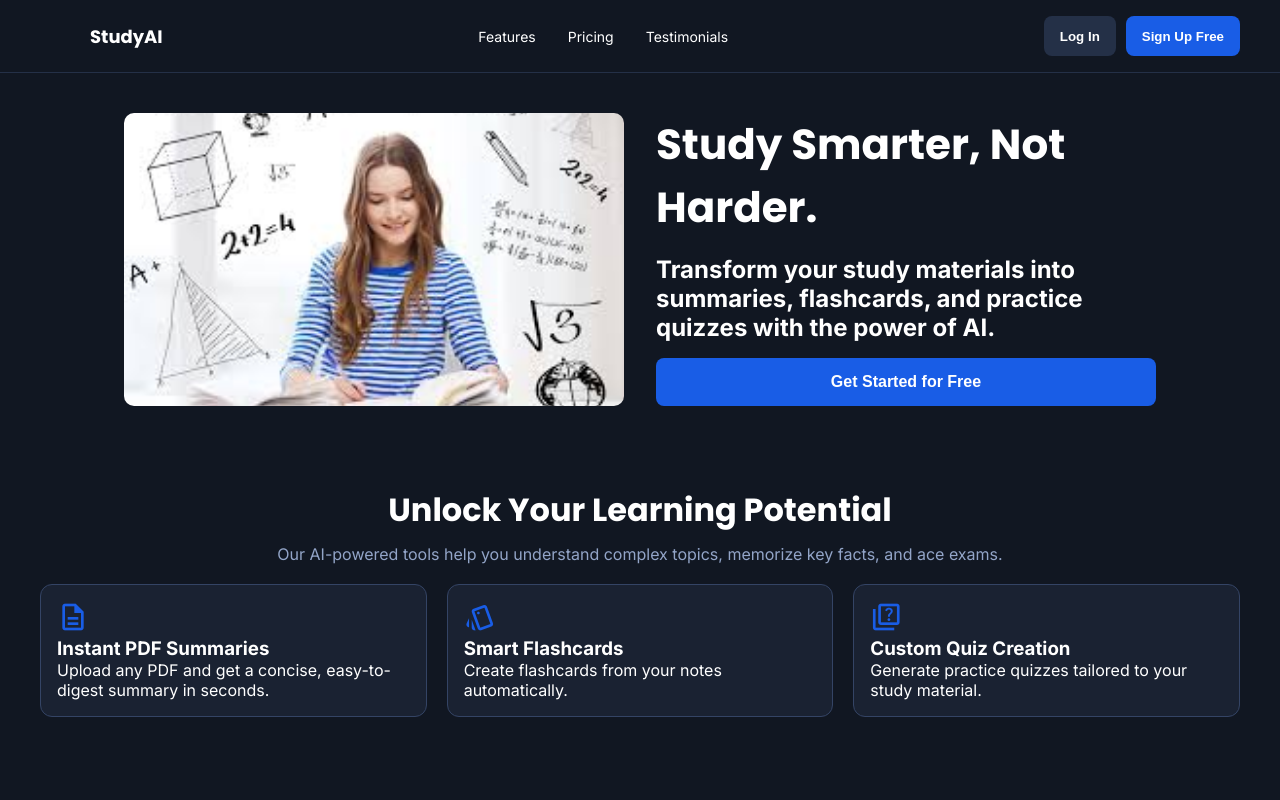
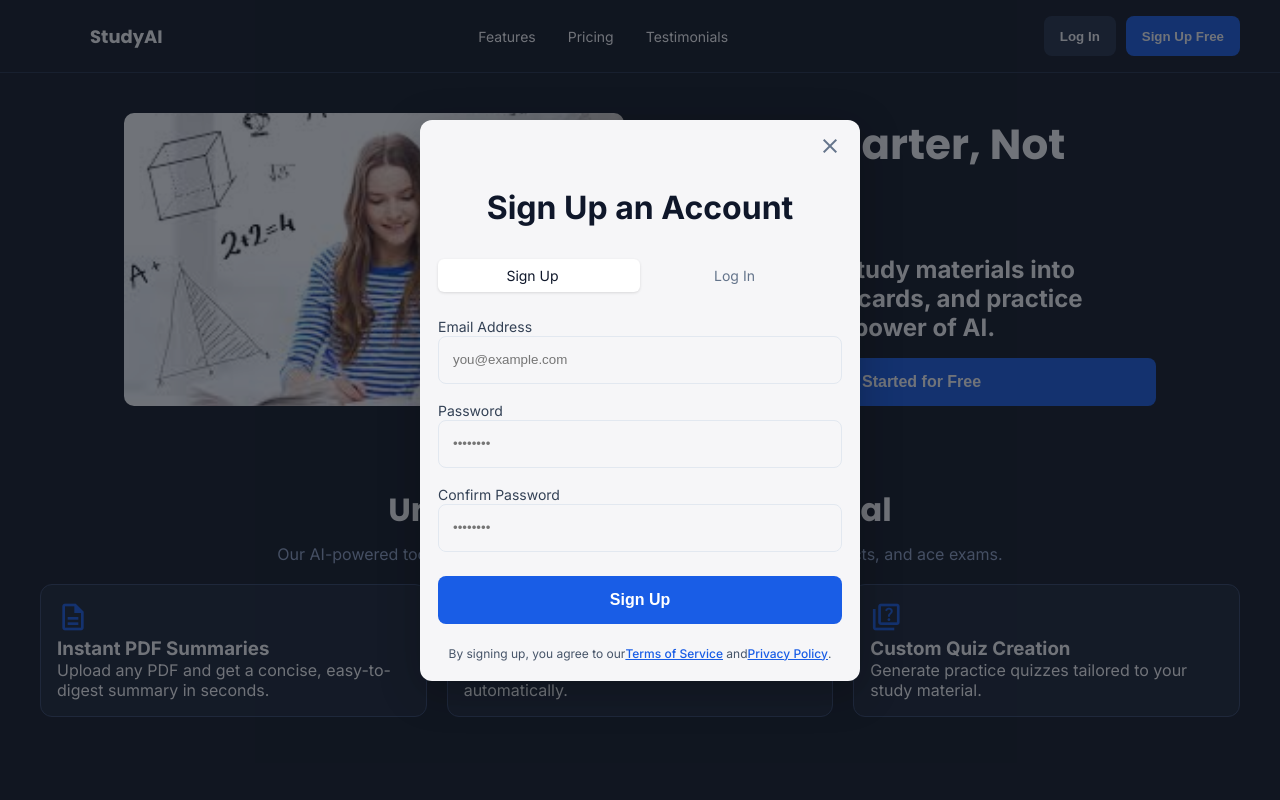
Before and after one commit to YashRajput74/sahajMarg, a React (Vite) app: page / in a window 1280 px wide. Both pictures are taken after a click on the button "Log In". Shown: the top 800 px of the page. Built offline with nearby package versions, Linux system fonts and the light colour scheme; no server answers.

Commit message:
added a login signin modal

```diff
--- /dev/null
+++ b/src/components/Modal.jsx
@@ -0,0 +1,71 @@
+import { useState } from 'react';
+import '../styles/LoginModal.css';
+
+const Modal = ({ isOpen, onClose }) => {
+    const [authType, setAuthType] = useState('Sign Up');
+
+    if (!isOpen) return null;
+
+    return (
+        <div className="modal-overlay">
+            <div className="modal-container">
+                <div className="modal-header">
+                    <button className="modal-close-btn" onClick={onClose}>
+                        <span className="material-symbols-outlined">close</span>
+                    </button>
+                </div>
+                <h1 className="modal-title">{authType} an Account</h1>
+
+                <div className="auth-toggle">
+                    <label
+                        className={`auth-toggle-item ${authType === 'Sign Up' ? 'active' : ''}`}
+                        onClick={() => setAuthType('Sign Up')}
+                    >
+                        Sign Up
+                        <input type="radio" checked={authType === 'Sign Up'} className="auth-radio" />
+                    </label>
+                    <label
+                        className={`auth-toggle-item ${authType === 'Log In' ? 'active' : ''}`}
+                        onClick={() => setAuthType('Log In')}
+                    >
+                        Log In
+                        <input type="radio" checked={authType === 'Log In'} className="auth-radio" />
+                    </label>
+                </div>
+
+                <div className="form-fields">
+                    <div className="input-group">
+                        <label htmlFor="email" className="input-label">Email Address</label>
+                        <input className="input-field" id="email" placeholder="you@example.com" type="email" />
+                    </div>
+
+                    <div className="input-group">
+                        <label htmlFor="password" className="input-label">Password</label>
+                        <input className="input-field" id="password" placeholder="••••••••" type="password" />
+                    </div>
+
+                    {authType === 'Sign Up' && (
+                        <div className="input-group">
+                            <label htmlFor="confirm-password" className="input-label">Confirm Password</label>
+                            <input className="input-field" id="confirm-password" placeholder="••••••••" type="password" />
+                        </div>
+                    )}
+                </div>
+
+                <div className="action-btn">
+                    <button className="submit-btn">
+                        {authType}
+                    </button>
+                </div>
+
+                <p className="terms-privacy">
+                    By signing up, you agree to our
+                    <a href="#" className="link">Terms of Service</a> and
+                    <a href="#" className="link">Privacy Policy</a>.
+                </p>
+            </div>
+        </div>
+    );
+};
+
+export default Modal;
--- a/src/pages/Dashboard.jsx
+++ b/src/pages/Dashboard.jsx
@@ -1,8 +1,14 @@
 import { useNavigate } from "react-router-dom";
+import Modal from "../components/Modal";
 import "../styles/Dashboard.css";
+import { useState } from "react";
 
 export default function Dashboard() {
     const navigate = useNavigate();
+    const [isModalOpen, setIsModalOpen] = useState(false);
+
+    const openModal = () => setIsModalOpen(true);
+    const closeModal = () => setIsModalOpen(false);
     return (
         <div className="page bg-dark text-white font-display">
             <header className="navbar">
@@ -27,8 +33,8 @@ export default function Dashboard() {
                 </nav>
 
                 <div className="nav-actions">
-                    <button className="btn secondary">Log In</button>
-                    <button className="btn primary">Sign Up Free</button>
+                    <button className="btn secondary" onClick={openModal}>Log In</button>
+                    <button className="btn primary" onClick={openModal}>Sign Up Free</button>
                 </div>
             </header>
 
@@ -165,6 +171,7 @@ export default function Dashboard() {
             <footer className="footer">
                 <p>© 2024 StudyAI. All rights reserved.</p>
             </footer>
+            <Modal isOpen={isModalOpen} onClose={closeModal} />
         </div>
     );
 }
--- /dev/null
+++ b/src/styles/LoginModal.css
@@ -0,0 +1,234 @@
+.modal-overlay {
+  position: fixed;
+  top: 0;
+  left: 0;
+  width: 100%;
+  height: 100%;
+  background: rgba(17, 22, 33, 0.6);
+  display: flex;
+  justify-content: center;
+  align-items: center;
+  z-index: 2000;
+}
+
+.modal-container {
+  background: #f6f6f8;
+  color: #1e293b;
+  width: 100%;
+  max-width: 440px;
+  border-radius: 12px;
+  box-shadow: 0 10px 40px rgba(0,0,0,0.25);
+  padding: 0;
+  overflow: hidden;
+  position: relative;
+}
+
+.dark .modal-container {
+  background: #111621;
+  color: white;
+}
+
+.modal-header {
+  display: flex;
+  justify-content: flex-end;
+  padding: 14px 18px;
+}
+
+.modal-close-btn {
+  background: none;
+  border: none;
+  cursor: pointer;
+  color: #64748b;
+  font-size: 24px;
+  transition: 0.2s;
+}
+
+.modal-close-btn:hover {
+  color: #1e293b;
+}
+
+.modal-title {
+  font-size: 32px;
+  font-weight: 700;
+  text-align: center;
+  padding: 10px 16px 20px;
+  color: #0f172a;
+}
+
+.dark .modal-title {
+  color: white;
+}
+
+.auth-toggle {
+  display: flex;
+  padding: 12px 18px;
+}
+
+.auth-toggle-inner {
+  display: flex;
+  width: 100%;
+  height: 42px;
+  background: #e2e8f0;
+  border-radius: 8px;
+  padding: 4px;
+}
+
+.dark .auth-toggle-inner {
+  background: #243047;
+}
+
+.auth-toggle-item {
+  flex: 1;
+  text-align: center;
+  padding: 8px;
+  border-radius: 6px;
+  cursor: pointer;
+  font-size: 14px;
+  color: #64748b;
+  transition: all 0.2s;
+}
+
+.auth-toggle-item.active {
+  background: white;
+  color: #0f172a;
+  box-shadow: 0 1px 3px rgba(0,0,0,0.12);
+}
+
+.dark .auth-toggle-item.active {
+  background: #111621;
+  color: white;
+}
+
+.auth-radio {
+  visibility: hidden;
+}
+
+.social-buttons {
+  padding: 12px 18px;
+  display: flex;
+  flex-direction: column;
+  gap: 12px;
+}
+
+.social-btn {
+  height: 48px;
+  border-radius: 8px;
+  background: #f1f5f9;
+  border: 1px solid #e2e8f0;
+  font-weight: 600;
+  cursor: pointer;
+  transition: 0.2s;
+}
+
+.social-btn:hover {
+  background: #e2e8f0;
+}
+
+.dark .social-btn {
+  background: #243047;
+  border-color: #334155;
+  color: white;
+}
+
+.dark .social-btn:hover {
+  background: #1e293b;
+}
+
+.divider {
+  display: flex;
+  align-items: center;
+  gap: 14px;
+  padding: 8px 18px;
+}
+
+.divider hr {
+  flex: 1;
+  border-color: #e2e8f0;
+}
+
+.dark .divider hr {
+  border-color: #334155;
+}
+
+.divider p {
+  font-size: 14px;
+  color: #64748b;
+}
+
+.form-fields {
+  padding: 12px 18px;
+  display: flex;
+  flex-direction: column;
+  gap: 16px;
+}
+
+.input-group label {
+  font-size: 14px;
+  color: #334155;
+}
+
+.dark .input-group label {
+  color: #cbd5e1;
+}
+
+.input-field {
+  height: 48px;
+  width: 100%;
+  border-radius: 8px;
+  border: 1px solid #e2e8f0;
+  background: transparent;
+  padding: 0 14px;
+  transition: 0.2s;
+}
+
+.dark .input-field {
+  border-color: #334155;
+  color: white;
+}
+
+.input-field:focus {
+  border-color: #195de6;
+  outline: none;
+  box-shadow: 0 0 0 2px rgba(25, 93, 230, 0.2);
+}
+
+.action-btn {
+  padding: 12px 18px;
+}
+
+.submit-btn {
+  width: 100%;
+  height: 48px;
+  border-radius: 8px;
+  background: #195de6;
+  color: white;
+  font-weight: 700;
+  font-size: 16px;
+  border: none;
+  cursor: pointer;
+  transition: 0.2s;
+}
+
+.submit-btn:hover {
+  background: #0f4ccf;
+}
+
+.terms-privacy {
+  text-align: center;
+  font-size: 12px;
+  padding: 10px 18px 20px;
+  color: #475569;
+}
+
+.dark .terms-privacy {
+  color: #94a3b8;
+}
+
+.terms-privacy a {
+  color: #195de6;
+  font-weight: 500;
+}
+
+.terms-privacy a:hover {
+  text-decoration: underline;
+}
```
